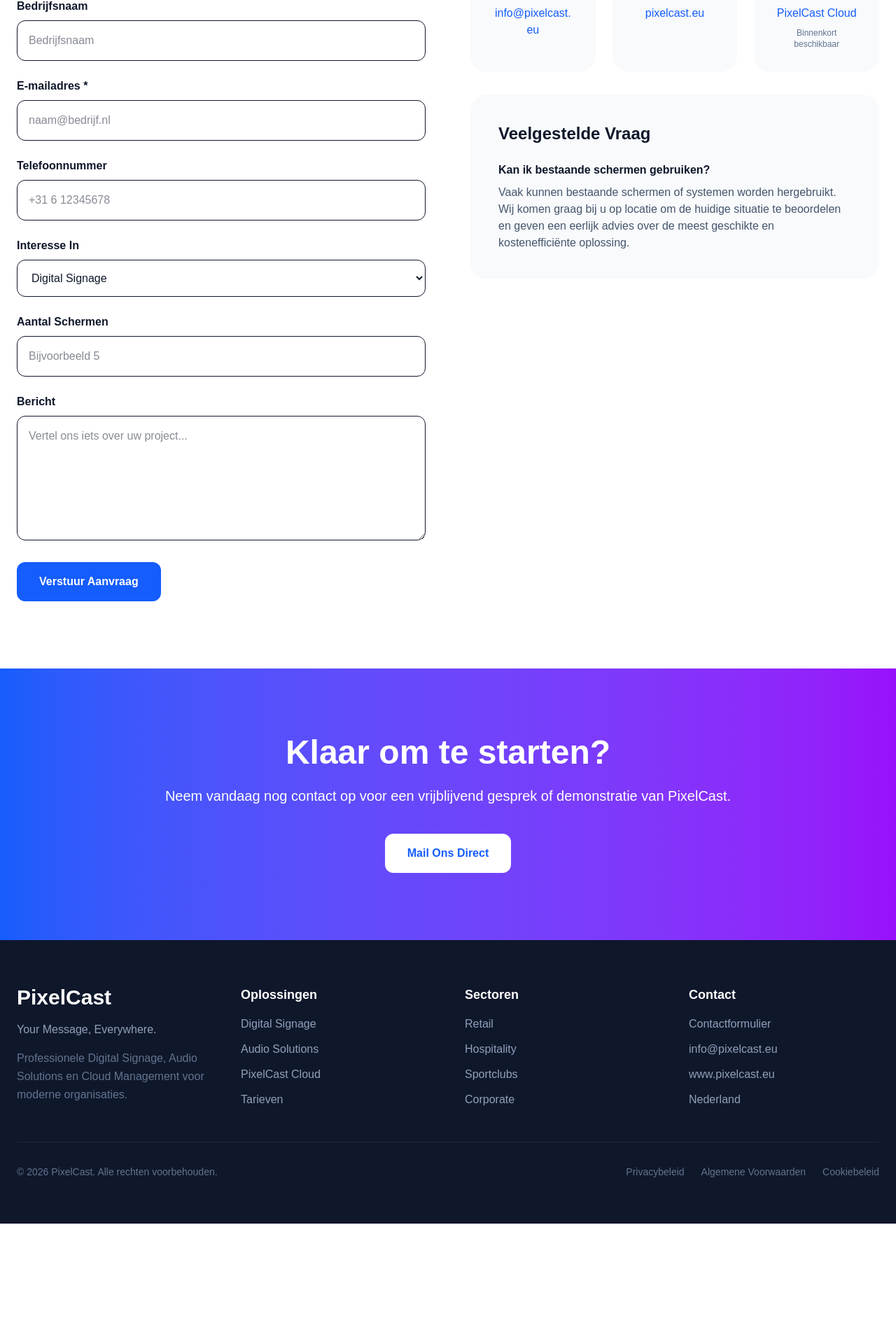
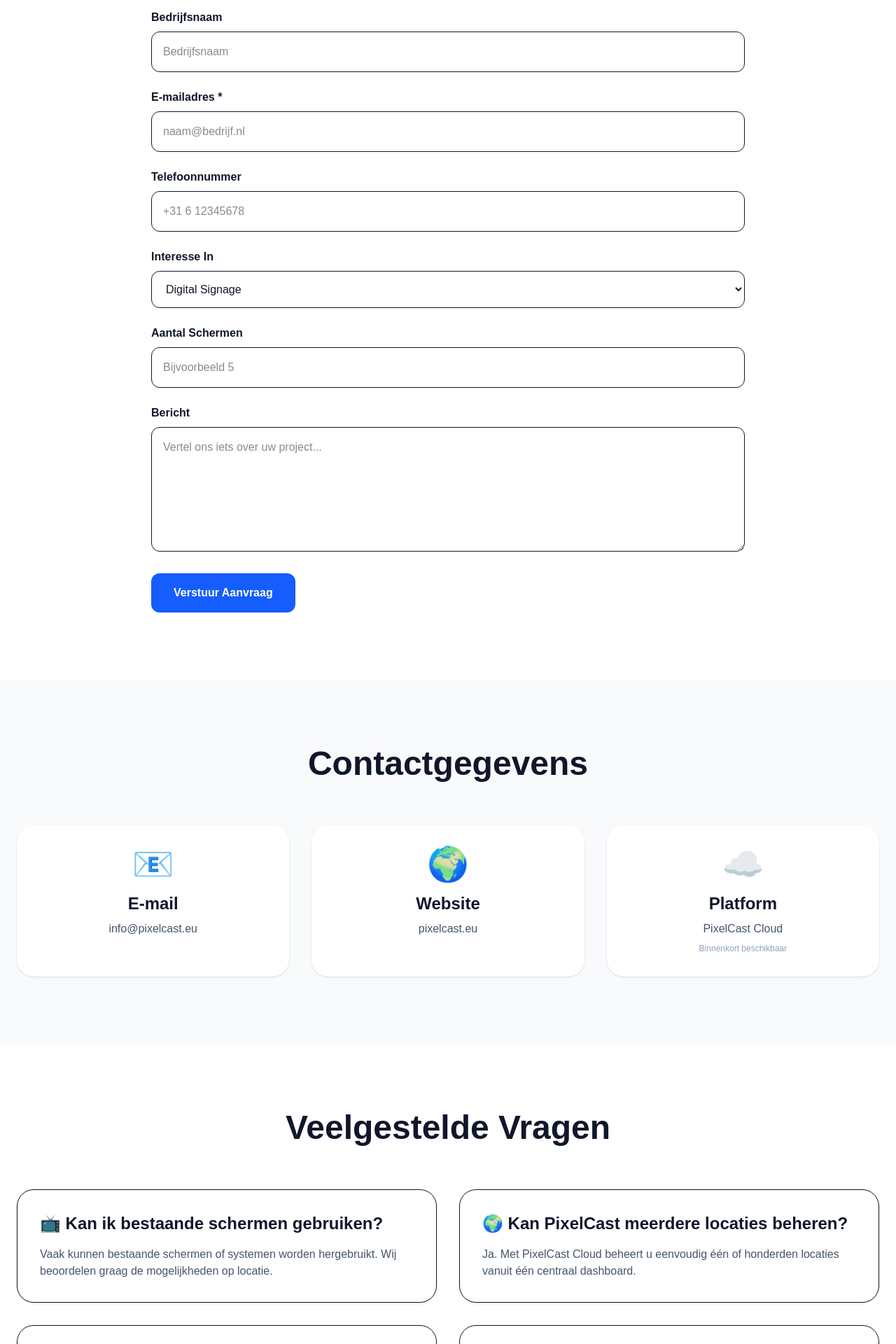
Before and after one commit to do708/pixelcast, a Next.js app: page /contact in a window 1280 px wide. Shown: the part 833-2753 px from the top of the page at 70% size. Before the commit the page ends 2581 px from the top, so only its background shows below. Built offline with nearby package versions, Linux system fonts and the light colour scheme.

Commit message:
Improved navbar U74

```diff
--- a/app/contact/page.tsx
+++ b/app/contact/page.tsx
@@ -21,19 +21,13 @@
 
       </section>
 
-      {/* CONTACT */}
+      {/* CONTACT FORMULIER */}
 
       <section className="py-24">
 
-        <div className="max-w-7xl mx-auto px-6">
+        <div className="max-w-4xl mx-auto px-6">
 
-          <div className="grid lg:grid-cols-2 gap-16">
-
-            {/* FORMULIER */}
-
-            <div>
-
-              <h2 className="text-4xl font-bold mb-8">
+          <h2 className="text-4xl font-bold text-center mb-12">
             Neem Contact Op
           </h2>
 
@@ -136,107 +130,144 @@
 
         </div>
 
-            {/* CONTACT INFO */}
+      </section>
 
-            <div>
+      {/* CONTACTGEGEVENS */}
 
-              <h2 className="text-4xl font-bold mb-8">
+      <section className="bg-slate-50 py-24">
+
+        <div className="max-w-7xl mx-auto px-6">
+
+          <h2 className="text-5xl font-bold text-center mb-16">
             Contactgegevens
           </h2>
 
-              <div className="grid md:grid-cols-3 gap-6">
-
-                {/* EMAIL */}
+          <div className="grid md:grid-cols-3 gap-8">
 
             <a
               href="mailto:info@pixelcast.eu"
-                  className="bg-slate-50 rounded-3xl p-8 text-center hover:shadow-lg transition"
+              className="bg-white rounded-3xl shadow-sm hover:shadow-lg transition p-8 text-center"
             >
-
-                  <div className="text-4xl mb-4">
+              <div className="text-5xl mb-4">
                 📧
               </div>
 
-                  <h3 className="font-bold text-xl mb-2">
+              <h3 className="text-2xl font-bold mb-2">
                 E-mail
               </h3>
 
-                  <p className="text-blue-600 break-all">
+              <p className="text-slate-600">
                 info@pixelcast.eu
               </p>
-
             </a>
-
-                {/* WEBSITE */}
 
             <a
               href="/"
-                  className="bg-slate-50 rounded-3xl p-8 text-center hover:shadow-lg transition"
+              className="bg-white rounded-3xl shadow-sm hover:shadow-lg transition p-8 text-center"
             >
-
-                  <div className="text-4xl mb-4">
+              <div className="text-5xl mb-4">
                 🌍
               </div>
 
-                  <h3 className="font-bold text-xl mb-2">
+              <h3 className="text-2xl font-bold mb-2">
                 Website
               </h3>
 
-                  <p className="text-blue-600">
+              <p className="text-slate-600">
                 pixelcast.eu
               </p>
-
             </a>
-
-                {/* PLATFORM */}
 
             <a
               href="https://cms.pixelcast.nl"
               target="_blank"
               rel="noopener noreferrer"
-                  className="bg-slate-50 rounded-3xl p-8 text-center hover:shadow-lg transition"
+              className="bg-white rounded-3xl shadow-sm hover:shadow-lg transition p-8 text-center"
             >
-
-                  <div className="text-4xl mb-4">
+              <div className="text-5xl mb-4">
                 ☁️
               </div>
 
-                  <h3 className="font-bold text-xl mb-2">
+              <h3 className="text-2xl font-bold mb-2">
                 Platform
               </h3>
 
-                  <p className="text-blue-600">
+              <p className="text-slate-600">
                 PixelCast Cloud
               </p>
 
-                  <p className="text-xs text-slate-500 mt-2">
+              <p className="text-xs text-slate-400 mt-2">
                 Binnenkort beschikbaar
               </p>
-
             </a>
 
           </div>
 
+        </div>
+
+      </section>
+
       {/* FAQ */}
 
-              <div className="bg-slate-50 rounded-3xl p-10 mt-8">
+      <section className="py-24">
 
-                <h3 className="text-2xl font-bold mb-6">
-                  Veelgestelde Vraag
+        <div className="max-w-7xl mx-auto px-6">
+
+          <h2 className="text-5xl font-bold text-center mb-16">
+            Veelgestelde Vragen
+          </h2>
+
+          <div className="grid md:grid-cols-2 gap-8">
+
+            <div className="border rounded-3xl p-8 shadow-sm">
+
+              <h3 className="text-2xl font-bold mb-4">
+                📺 Kan ik bestaande schermen gebruiken?
               </h3>
-
-                <h4 className="font-semibold mb-2">
-                  Kan ik bestaande schermen gebruiken?
-                </h4>
 
               <p className="text-slate-600">
                 Vaak kunnen bestaande schermen of systemen worden hergebruikt.
-                  Wij komen graag bij u op locatie om de huidige situatie te beoordelen
-                  en geven een eerlijk advies over de meest geschikte en
-                  kostenefficiënte oplossing.
+                Wij beoordelen graag de mogelijkheden op locatie.
               </p>
 
             </div>
+
+            <div className="border rounded-3xl p-8 shadow-sm">
+
+              <h3 className="text-2xl font-bold mb-4">
+                🌍 Kan PixelCast meerdere locaties beheren?
+              </h3>
+
+              <p className="text-slate-600">
+                Ja. Met PixelCast Cloud beheert u eenvoudig één of honderden
+                locaties vanuit één centraal dashboard.
+              </p>
+
+            </div>
+
+            <div className="border rounded-3xl p-8 shadow-sm">
+
+              <h3 className="text-2xl font-bold mb-4">
+                🎯 Is een demonstratie mogelijk?
+              </h3>
+
+              <p className="text-slate-600">
+                Ja. Wij verzorgen graag een vrijblijvende demonstratie
+                op locatie of online.
+              </p>
+
+            </div>
+
+            <div className="border rounded-3xl p-8 shadow-sm">
+
+              <h3 className="text-2xl font-bold mb-4">
+                ☁️ Wat is PixelCast Cloud?
+              </h3>
+
+              <p className="text-slate-600">
+                PixelCast Cloud biedt centrale controle,
+                contentplanning en monitoring van uw complete signage netwerk.
+              </p>
 
             </div>
 
@@ -246,32 +277,6 @@
 
       </section>
 
-      {/* CTA */}
-
-      <section className="bg-gradient-to-r from-blue-600 to-purple-600 py-24 text-white">
-
-        <div className="max-w-4xl mx-auto text-center px-6">
-
-          <h2 className="text-5xl font-bold">
-            Klaar om te starten?
-          </h2>
-
-          <p className="text-xl mt-6">
-            Neem vandaag nog contact op voor een vrijblijvend gesprek
-            of demonstratie van PixelCast.
-          </p>
-
-          <a
-            href="mailto:info@pixelcast.eu"
-            className="inline-block mt-10 bg-white text-blue-600 px-8 py-4 rounded-xl font-bold"
-          >
-            Mail Ons Direct
-          </a>
-
-        </div>
-
-      </section>
-
     </main>
   );
 }
```
Lines whose indentation alone changed are shown as unchanged.
